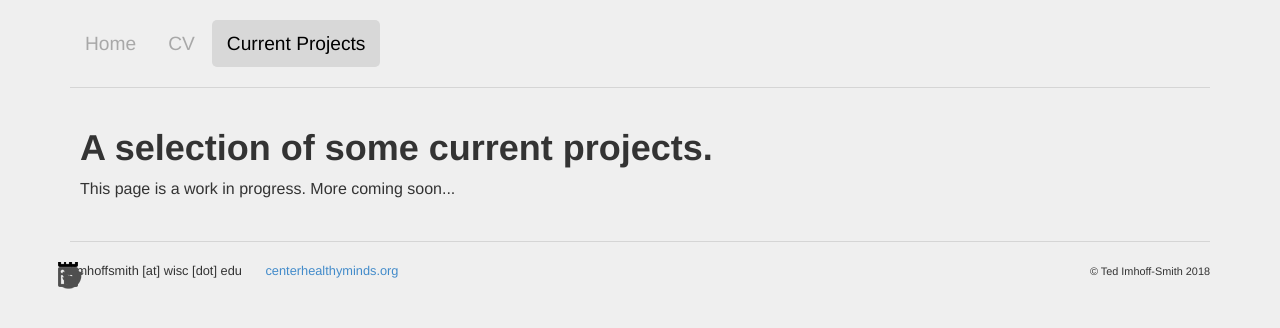
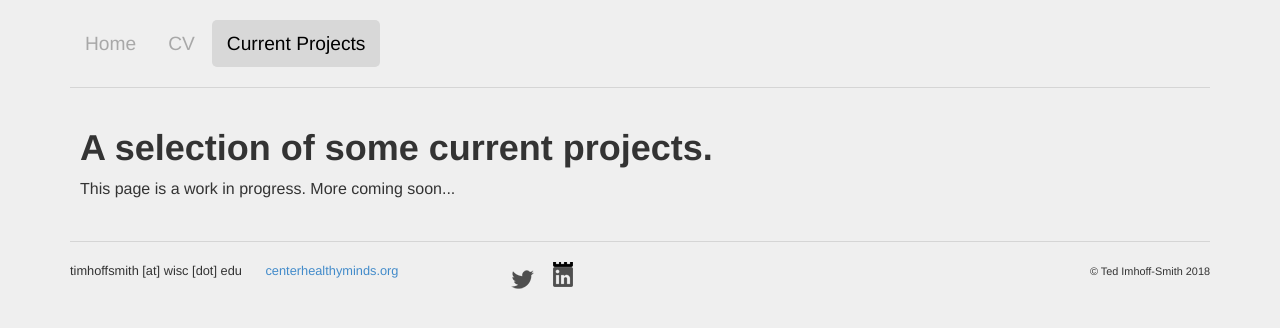
Before and after one commit to timhoffsmith/timhoffsmith.github.io, a Jekyll site: the page built from currentprojects/index.html, in a window 1280 px wide. Shown: the top 328 px of the page. Built offline with Jekyll 4.4.1, drawn with Linux system fonts in a browser that asks for light colours.

Commit message:
Abs icon format

```diff
--- a/css/main.css
+++ b/css/main.css
@@ -28,7 +28,7 @@ img {
 	width: 35px;
 	height: 35px;
 	position: absolute;
-	left: 0px;
+	left: 450px;
 	background: url("../twitter_sprite2.png") bottom no-repeat;
 }
 .twitterbird:hover {
@@ -39,7 +39,7 @@ img {
 	width: 25px;
 	height: 25px;
 	position: absolute;
-	left: 0px;
+	left: 495px;
 	background: url("../linkedin_sprite2.png") bottom no-repeat;
 }
 .linkedin:hover {
```
